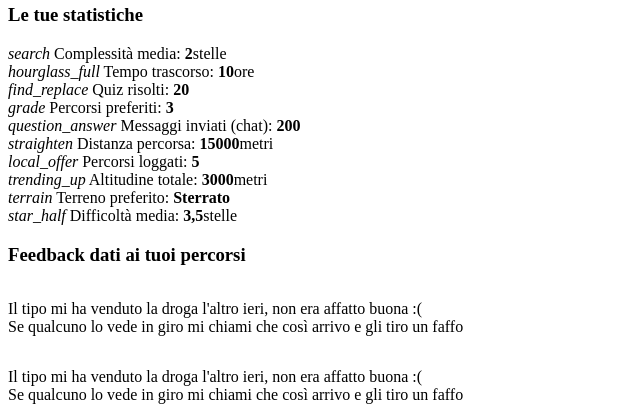
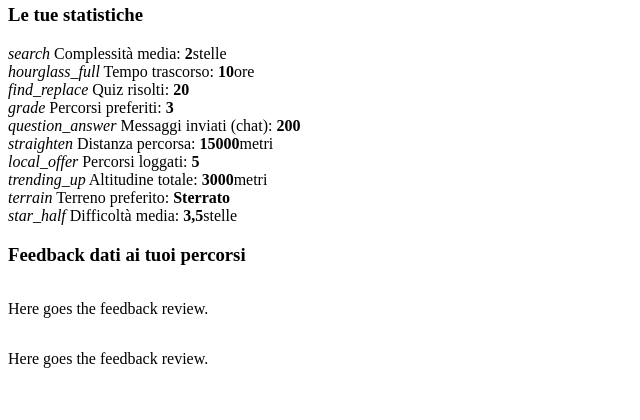
Before and after one commit to mion00/LetsMoove, a Django app: template client/templates/userHome.html in a window 1280 px wide. Shown: the part 380-800 px from the top of the page, without its empty margins (0-640 px from the left). Run offline with Django 3.2, Linux system fonts and the light colour scheme; the template is opened without the code that fills it, so the values that code supplies are empty.

Commit message:
Cambio template feedback

```diff
--- a/client/templates/userHome.html
+++ b/client/templates/userHome.html
@@ -243,8 +243,8 @@ authenticate : false
                             <div class="md-list-item-text">
                                 <div layout="row" layout-align="center">
                                     <img ng-src="assets/img/accountPic.jpeg" class="md-avatar" />
-                                    <p>Il tipo mi ha venduto la droga l'altro ieri, non era affatto buona :(</br>
-                                        Se qualcuno lo vede in giro mi chiami che così arrivo e gli tiro un faffo</p>
+
+                                    <p>Here goes the feedback review.</p>
                                 </div>
                             </div>
                             <md-divider></md-divider>
@@ -253,8 +253,8 @@ authenticate : false
                             <div class="md-list-item-text">
                                 <div layout="row" layout-align="center">
                                     <img ng-src="assets/img/accountPic.jpeg" class="md-avatar" />
-                                    <p>Il tipo mi ha venduto la droga l'altro ieri, non era affatto buona :(</br>
-                                    Se qualcuno lo vede in giro mi chiami che così arrivo e gli tiro un faffo</p>
+
+                                    <p>Here goes the feedback review.</p>
                                 </div>
                             </div>
                         </md-list-item>
```
